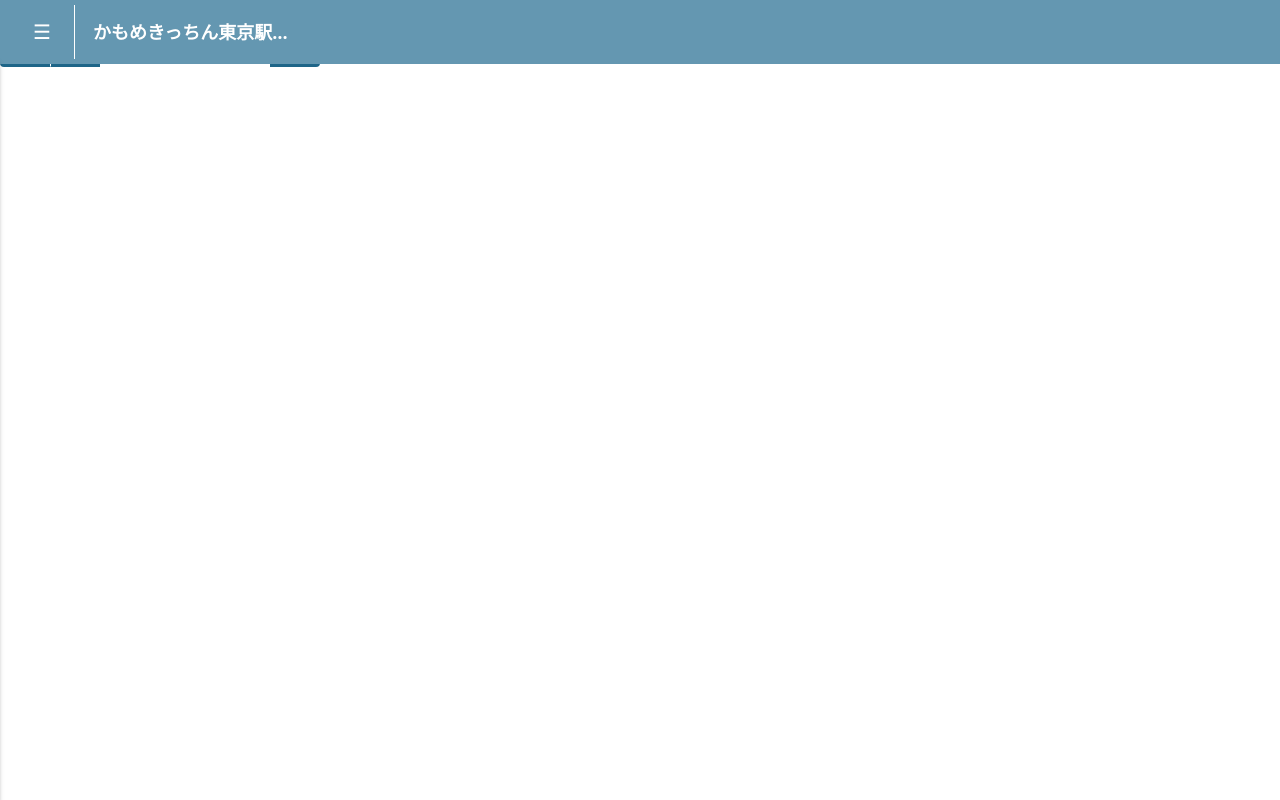
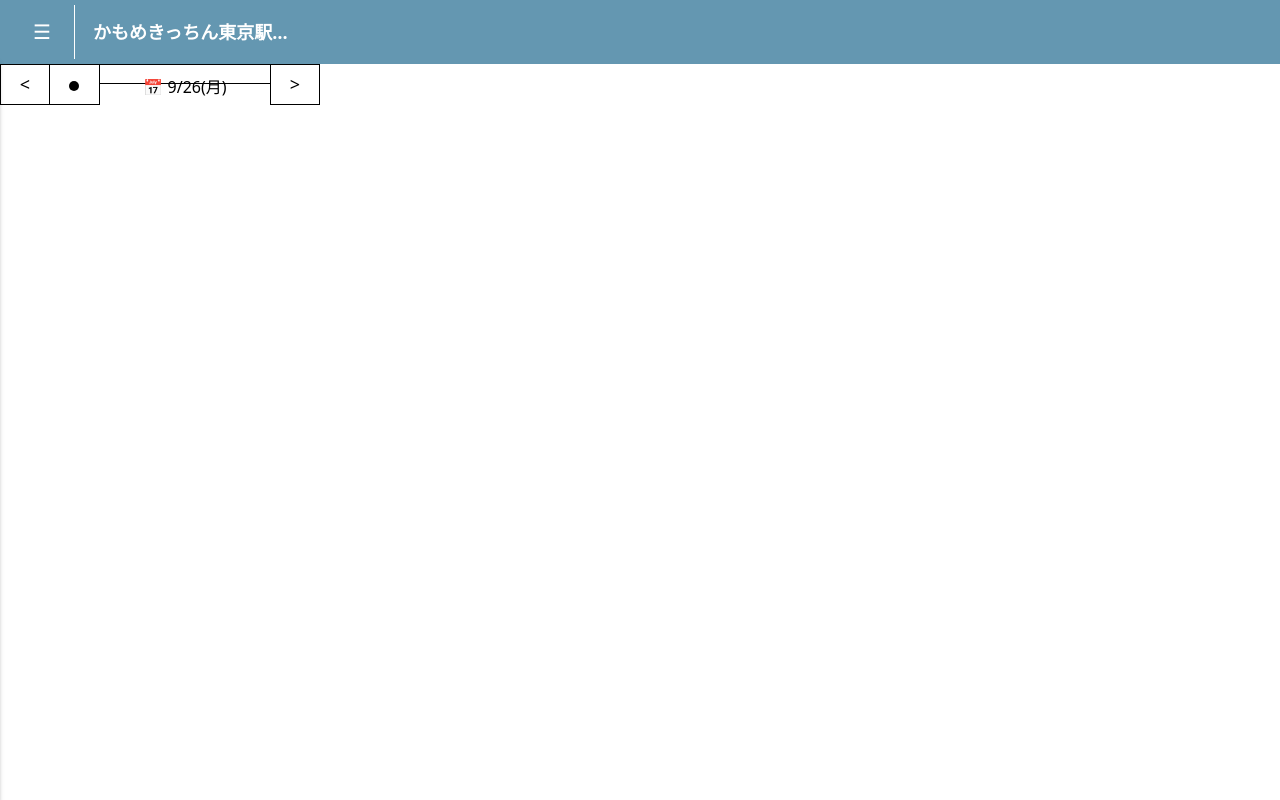
Before and after one commit to tudangkhoaagl/jgm_html, a plain HTML site: page admin/slide-7/index.html in a window 1280 px wide. Drawn offline with Linux system fonts and the light colour scheme; a script that the page names is missing; a small style sheet from the web is missing.

Commit message:
update: slide 7 html

```diff
--- a/admin/assets/css/main.css
+++ b/admin/assets/css/main.css
@@ -453,7 +453,56 @@ header .main-menu a {
     }
 
     .mobile-flex {
-        display: flex;
+        display: flow-root;
+    }
+    .main-content.mobile-flex {
+        margin-top: 58px;
+    }
+
+    .mobile .calendar .btn {
+        min-width: 50px;
+        max-width: 50px;
+        background-color: #fff;
+        color: black;
+        font-weight: 500;
+        font-size: 18px;
+        border-radius: unset;
+    }
+
+    .mobile .calendar .btn.btn-dot {
+        position: relative;
+    }
+
+    .mobile .calendar .btn.btn-dot {
+        border-left: unset;
+    }
+
+    .mobile .calendar .btn {
+        border: 1px solid black;
+    }
+
+    .mobile .calendar .btn.btn-dot span {
+        font-weight: 100;
+        height: 10px;
+        width: 10px;
+        background-color: #000;
+        border-radius: 50%;
+        display: inline-block;
+        position: absolute;
+        top: 40%;
+        left: 38%;
+    }
+
+    .mobile .calendar .date-box {
+        background-color: #fff;
+        color: #000;
+        font-weight: 500;
+        max-height: 40px;
+        padding-top: 10px;
+        flex-grow: 1;
+        height: 20px;
+        border-top: 1px solid black;
+        border-bottom: 1px solid black;
     }
 }
 
```
